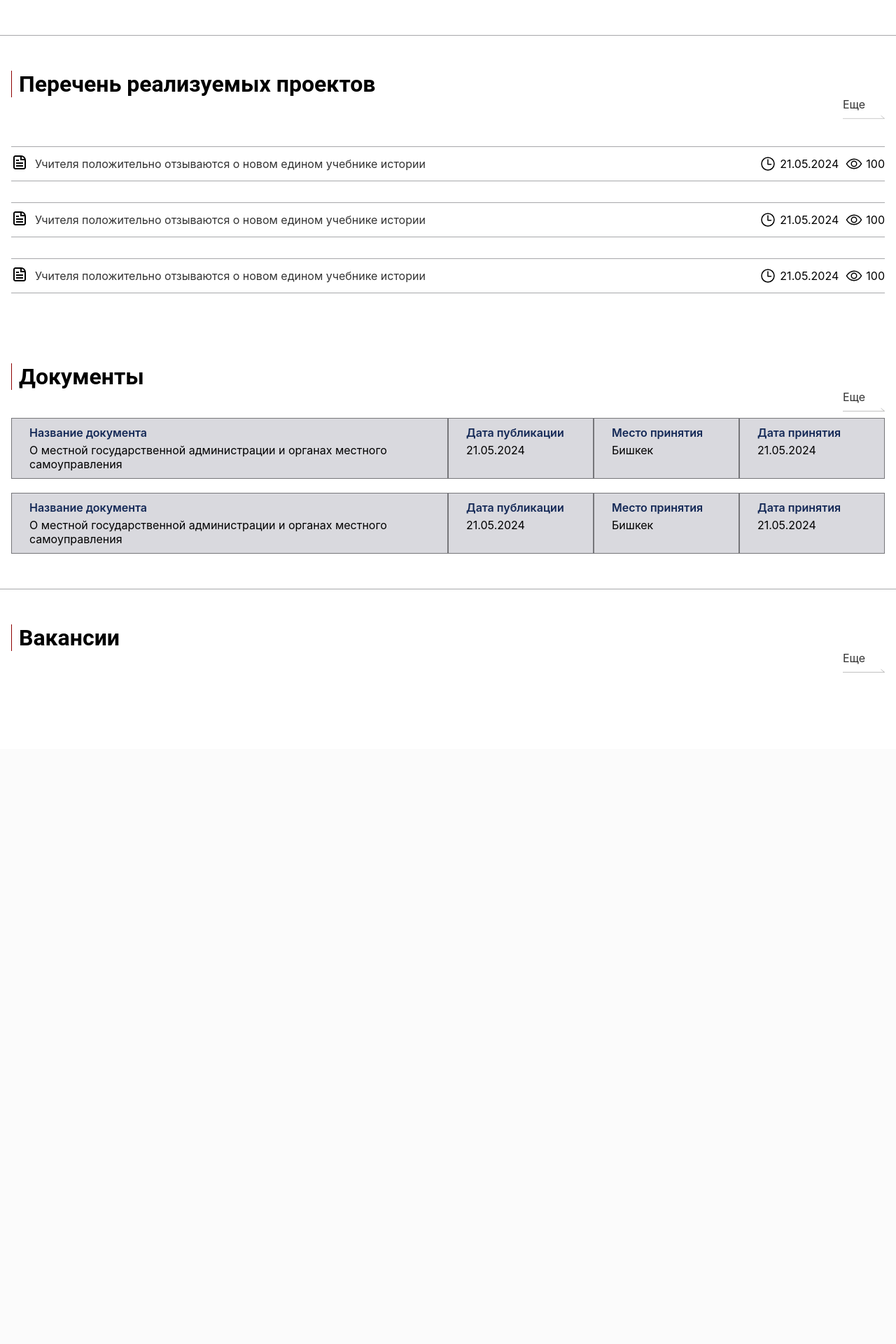
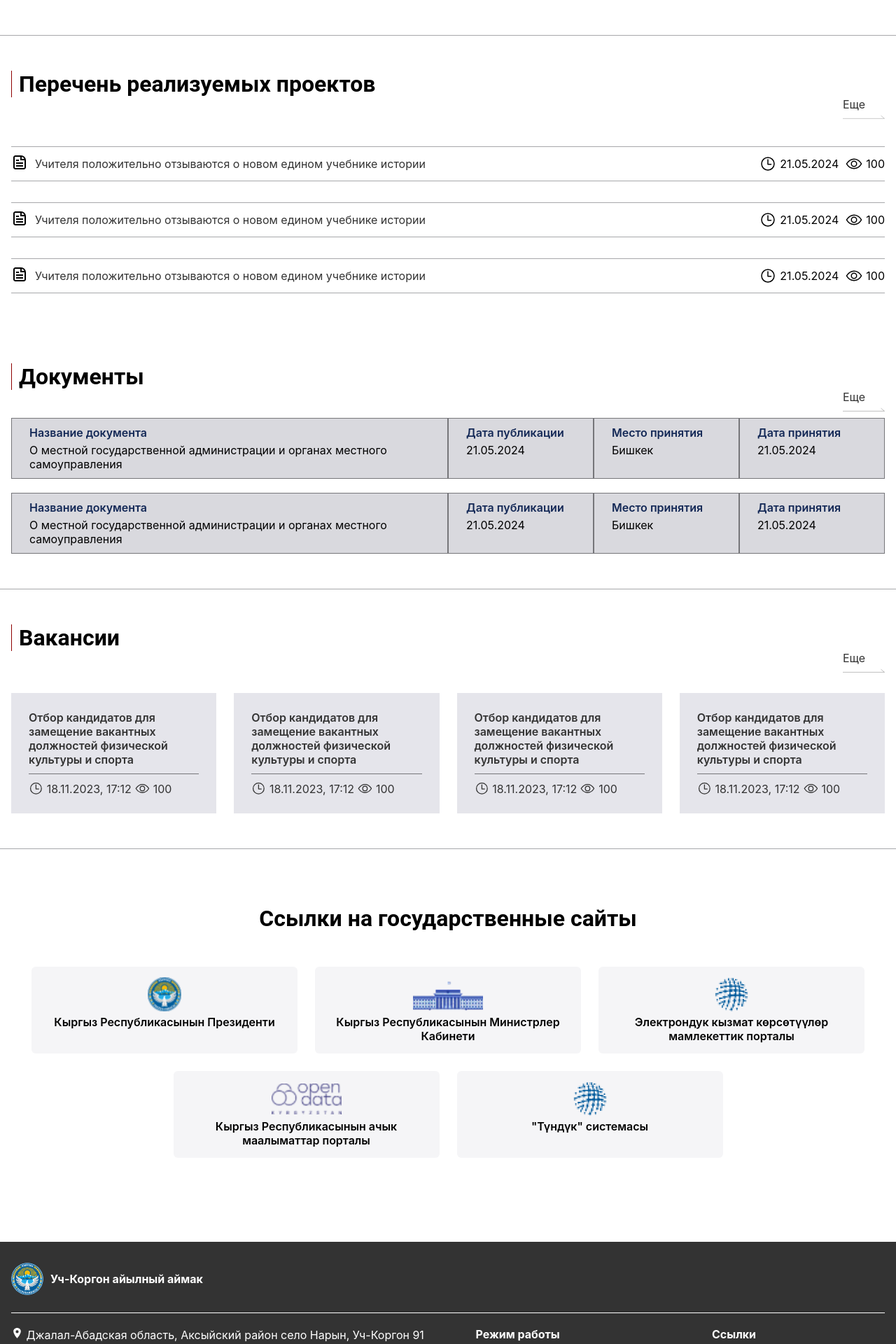
Before and after one commit to MamatovY/uch-korgon, a PHP site: page / in a window 1280 px wide. Shown: the part 1951-3871 px from the top of the page at 70% size. Before the commit the page ends 2912 px from the top, so only its background shows below. Run offline with PHP 8.4, Linux system fonts and the light colour scheme.

Commit message:
finis desktop

```diff
--- a/css/main.css
+++ b/css/main.css
@@ -289,4 +289,60 @@
 .vacancy__title {
   border-left: 1px solid #8E0000;
   padding-left: 10px;
+}
+.vacancy__items {
+  display: grid;
+  grid-template-columns: repeat(4, 1fr);
+  gap: 25px;
+  margin-top: 20px;
+}
+.vacancy__item {
+  background: #E5E5EB;
+  color: #333333;
+  padding: 25px;
+}
+.vacancy__text {
+  font-weight: 600;
+}
+.vacancy__line {
+  border-top: 1px solid #76767A;
+  margin: 10px 0;
+}
+
+.urls {
+  margin-top: 50px;
+  padding-top: 30px;
+  border-top: 1px solid #A7A8AB;
+}
+.urls__title {
+  text-align: center;
+  margin: 50px 0;
+}
+.urls__items {
+  display: -webkit-box;
+  display: -ms-flexbox;
+  display: flex;
+  -ms-flex-wrap: wrap;
+      flex-wrap: wrap;
+  -webkit-box-pack: center;
+      -ms-flex-pack: center;
+          justify-content: center;
+  gap: 25px;
+  margin-top: 20px;
+}
+.urls__item {
+  background: #F5F5F7;
+  text-align: center;
+  font-weight: 600;
+  width: 380px;
+  color: #000;
+  padding: 15px;
+  border-radius: 6px;
+}
+.urls__img {
+  width: 100px;
+  height: 50px;
+  margin: 0 auto;
+  -o-object-fit: contain;
+     object-fit: contain;
 }/*# sourceMappingURL=main.css.map */
--- a/css/style.css
+++ b/css/style.css
@@ -12,7 +12,6 @@ body {
   font-style: normal;
   color: #000;
   font-size: 16px;
-  padding-bottom: 100px;
 }
 @media (max-width: 1024px) {
   body {
@@ -460,4 +459,83 @@ area {
     -webkit-box-shadow: none;
             box-shadow: none;
   }
+}
+
+.footer {
+  margin-top: 120px;
+  background: rgb(51, 51, 51);
+  padding: 30px 0;
+  color: #FFF;
+  clear: left;
+}
+.footer__logo {
+  font-weight: 700;
+  display: -webkit-box;
+  display: -ms-flexbox;
+  display: flex;
+  -webkit-box-align: center;
+      -ms-flex-align: center;
+          align-items: center;
+  gap: 10px;
+  color: #FFF;
+}
+.footer__logo img {
+  width: 46px;
+  height: 46px;
+}
+.footer__logo span {
+  max-width: 70%;
+}
+.footer__content {
+  margin-top: 25px;
+  border-top: 1px solid #FFF;
+  padding-top: 20px;
+  display: -webkit-box;
+  display: -ms-flexbox;
+  display: flex;
+  -ms-flex-wrap: wrap;
+      flex-wrap: wrap;
+  -webkit-box-pack: justify;
+      -ms-flex-pack: justify;
+          justify-content: space-between;
+  gap: 30px;
+}
+.footer__item {
+  margin-bottom: 10px;
+  display: block;
+}
+.footer__item svg {
+  width: 17px;
+  height: 17px;
+}
+.footer a.footer__item {
+  display: -webkit-box;
+  display: -ms-flexbox;
+  display: flex;
+}
+.footer__title {
+  font-weight: 700;
+}
+.footer__metric img {
+  width: auto;
+  height: auto;
+}
+.footer__copyright {
+  font-size: 14px;
+  margin-top: 40px;
+  text-align: center;
+  color: rgba(255, 255, 255, 0.52);
+  font-weight: 500;
+  border-top: 1px solid rgba(255, 255, 255, 0.2);
+  padding-top: 20px;
+}
+@media (max-width: 1024px) {
+  .footer__copyright {
+    font-size: 12px;
+  }
+}
+@media (max-width: 768px) {
+  .footer__copyright {
+    font-size: 10px;
+  }
 }/*# sourceMappingURL=style.css.map */
--- a/index.html
+++ b/index.html
@@ -749,9 +749,253 @@
                         </svg>
                     </a>
                 </div>
+
+                <div class="vacancy__items">
+                    <a href='#' class="vacancy__item">
+                        <div class="vacancy__text">
+                            Отбор кандидатов для замещение вакантных должностей физической культуры и спорта
+                        </div>
+                        <div class="vacancy__line"></div>
+                        <div class="vacancy__date fic">
+                            <div class="fic">
+                                <svg stroke="currentColor" fill="currentColor" stroke-width="0" viewBox="0 0 512 512" height="1.3em" width="1.3em" xmlns="http://www.w3.org/2000/svg">
+                                    <path fill="none" stroke-miterlimit="10" stroke-width="32" d="M256 64C150 64 64 150 64 256s86 192 192 192 192-86 192-192S362 64 256 64z"></path>
+                                    <path fill="none" stroke-linecap="round" stroke-linejoin="round" stroke-width="32" d="M256 128v144h96"></path>
+                                </svg>
+
+                                <span>
+                                    18.11.2023, 17:12
+                                </span>
+                            </div>
+                            <div class="fic">
+                                <svg stroke="currentColor" fill="currentColor" stroke-width="0" viewBox="0 0 512 512" height="1.3em" width="1.3em" xmlns="http://www.w3.org/2000/svg">
+                                    <path fill="none" stroke-linecap="round" stroke-linejoin="round" stroke-width="32" d="M255.66 112c-77.94 0-157.89 45.11-220.83 135.33a16 16 0 0 0-.27 17.77C82.92 340.8 161.8 400 255.66 400c92.84 0 173.34-59.38 221.79-135.25a16.14 16.14 0 0 0 0-17.47C428.89 172.28 347.8 112 255.66 112z"></path>
+                                    <circle cx="256" cy="256" r="80" fill="none" stroke-miterlimit="10" stroke-width="32"></circle>
+                                </svg>
+                                <span>
+                                    100
+                                </span>
+                            </div>
+                        </div>
+                    </a>
+                    <a href='#' class="vacancy__item">
+                        <div class="vacancy__text">
+                            Отбор кандидатов для замещение вакантных должностей физической культуры и спорта
+                        </div>
+                        <div class="vacancy__line"></div>
+                        <div class="vacancy__date fic">
+                            <div class="fic">
+                                <svg stroke="currentColor" fill="currentColor" stroke-width="0" viewBox="0 0 512 512" height="1.3em" width="1.3em" xmlns="http://www.w3.org/2000/svg">
+                                    <path fill="none" stroke-miterlimit="10" stroke-width="32" d="M256 64C150 64 64 150 64 256s86 192 192 192 192-86 192-192S362 64 256 64z"></path>
+                                    <path fill="none" stroke-linecap="round" stroke-linejoin="round" stroke-width="32" d="M256 128v144h96"></path>
+                                </svg>
+
+                                <span>
+                                    18.11.2023, 17:12
+                                </span>
+                            </div>
+                            <div class="fic">
+                                <svg stroke="currentColor" fill="currentColor" stroke-width="0" viewBox="0 0 512 512" height="1.3em" width="1.3em" xmlns="http://www.w3.org/2000/svg">
+                                    <path fill="none" stroke-linecap="round" stroke-linejoin="round" stroke-width="32" d="M255.66 112c-77.94 0-157.89 45.11-220.83 135.33a16 16 0 0 0-.27 17.77C82.92 340.8 161.8 400 255.66 400c92.84 0 173.34-59.38 221.79-135.25a16.14 16.14 0 0 0 0-17.47C428.89 172.28 347.8 112 255.66 112z"></path>
+                                    <circle cx="256" cy="256" r="80" fill="none" stroke-miterlimit="10" stroke-width="32"></circle>
+                                </svg>
+                                <span>
+                                    100
+                                </span>
+                            </div>
+                        </div>
+                    </a>
+                    <a href='#' class="vacancy__item">
+                        <div class="vacancy__text">
+                            Отбор кандидатов для замещение вакантных должностей физической культуры и спорта
+                        </div>
+                        <div class="vacancy__line"></div>
+                        <div class="vacancy__date fic">
+                            <div class="fic">
+                                <svg stroke="currentColor" fill="currentColor" stroke-width="0" viewBox="0 0 512 512" height="1.3em" width="1.3em" xmlns="http://www.w3.org/2000/svg">
+                                    <path fill="none" stroke-miterlimit="10" stroke-width="32" d="M256 64C150 64 64 150 64 256s86 192 192 192 192-86 192-192S362 64 256 64z"></path>
+                                    <path fill="none" stroke-linecap="round" stroke-linejoin="round" stroke-width="32" d="M256 128v144h96"></path>
+                                </svg>
+
+                                <span>
+                                    18.11.2023, 17:12
+                                </span>
+                            </div>
+                            <div class="fic">
+                                <svg stroke="currentColor" fill="currentColor" stroke-width="0" viewBox="0 0 512 512" height="1.3em" width="1.3em" xmlns="http://www.w3.org/2000/svg">
+                                    <path fill="none" stroke-linecap="round" stroke-linejoin="round" stroke-width="32" d="M255.66 112c-77.94 0-157.89 45.11-220.83 135.33a16 16 0 0 0-.27 17.77C82.92 340.8 161.8 400 255.66 400c92.84 0 173.34-59.38 221.79-135.25a16.14 16.14 0 0 0 0-17.47C428.89 172.28 347.8 112 255.66 112z"></path>
+                                    <circle cx="256" cy="256" r="80" fill="none" stroke-miterlimit="10" stroke-width="32"></circle>
+                                </svg>
+                                <span>
+                                    100
+                                </span>
+                            </div>
+                        </div>
+                    </a>
+                    <a href='#' class="vacancy__item">
+                        <div class="vacancy__text">
+                            Отбор кандидатов для замещение вакантных должностей физической культуры и спорта
+                        </div>
+                        <div class="vacancy__line"></div>
+                        <div class="vacancy__date fic">
+                            <div class="fic">
+                                <svg stroke="currentColor" fill="currentColor" stroke-width="0" viewBox="0 0 512 512" height="1.3em" width="1.3em" xmlns="http://www.w3.org/2000/svg">
+                                    <path fill="none" stroke-miterlimit="10" stroke-width="32" d="M256 64C150 64 64 150 64 256s86 192 192 192 192-86 192-192S362 64 256 64z"></path>
+                                    <path fill="none" stroke-linecap="round" stroke-linejoin="round" stroke-width="32" d="M256 128v144h96"></path>
+                                </svg>
+
+                                <span>
+                                    18.11.2023, 17:12
+                                </span>
+                            </div>
+                            <div class="fic">
+                                <svg stroke="currentColor" fill="currentColor" stroke-width="0" viewBox="0 0 512 512" height="1.3em" width="1.3em" xmlns="http://www.w3.org/2000/svg">
+                                    <path fill="none" stroke-linecap="round" stroke-linejoin="round" stroke-width="32" d="M255.66 112c-77.94 0-157.89 45.11-220.83 135.33a16 16 0 0 0-.27 17.77C82.92 340.8 161.8 400 255.66 400c92.84 0 173.34-59.38 221.79-135.25a16.14 16.14 0 0 0 0-17.47C428.89 172.28 347.8 112 255.66 112z"></path>
+                                    <circle cx="256" cy="256" r="80" fill="none" stroke-miterlimit="10" stroke-width="32"></circle>
+                                </svg>
+                                <span>
+                                    100
+                                </span>
+                            </div>
+                        </div>
+                    </a>
+                </div>
+            </div>
+        </section>
+
+        <section class="urls">
+            <div class="container">
+
+
+                <h2 class="urls__title">
+                    Ссылки на государственные сайты
+                </h2>
+
+
+                <div class="urls__items">
+                    <a href="https://www.president.kg/" class="urls__item">
+                        <img src="assets/img/gerb.png" alt="Кабинет Министров Кыргызской Республики" class="urls__img">
+                        <div class="urls__text">
+                            Кыргыз Республикасынын Президенти
+                        </div>
+                    </a>
+                    <a href="https://www.gov.kg/" class="urls__item">
+                        <img src="assets/img/govkg.png" alt="Кабинет Министров Кыргызской Республики" class="urls__img">
+                        <div class="urls__text">
+                            Кыргыз Республикасынын Министрлер Кабинети
+                        </div>
+                    </a>
+                    <a href="https://portal.tunduk.kg/" class="urls__item">
+                        <img src="assets/img/tunduk.png" alt="Кабинет Министров Кыргызской Республики" class="urls__img">
+                        <div class="urls__text">
+                            Электрондук кызмат көрсөтүүлөр мамлекеттик порталы
+                        </div>
+                    </a>
+                    <a href="https://www.data.gov.kg/" class="urls__item">
+                        <img src="assets/img/opendata.png" alt="Кабинет Министров Кыргызской Республики" class="urls__img">
+                        <div class="urls__text">
+                            Кыргыз Республикасынын ачык маалыматтар порталы
+                        </div>
+                    </a>
+                    <a href="https://tunduk.gov.kg/" class="urls__item">
+                        <img src="assets/img/tunduk.png" alt="Кабинет Министров Кыргызской Республики" class="urls__img">
+                        <div class="urls__text">
+                            "Түндүк" системасы
+                        </div>
+                    </a>
+                </div>
             </div>
         </section>
     </main>
+
+    <footer class="footer">
+        <div class="container">
+            <a href='#' class="footer__logo">
+                <img src="assets/img/gerb-icon.png" alt="logo">
+                <span>
+                    Уч-Коргон айылный аймак
+                </span>
+            </a>
+            <div class="footer__content">
+                <div class="footer__block">
+                    <div class="footer__item">
+                        <svg stroke="currentColor" fill="currentColor" stroke-width="0" viewBox="0 0 512 512" height="1em" width="1em" xmlns="http://www.w3.org/2000/svg">
+                            <path d="M256 32C167.67 32 96 96.51 96 176c0 128 160 304 160 304s160-176 160-304c0-79.49-71.67-144-160-144zm0 224a64 64 0 1 1 64-64 64.07 64.07 0 0 1-64 64z"></path>
+                        </svg>
+
+                        <span>
+                            Джалал-Абадская область, Аксыйский район село Нарын, Уч-Коргон 91
+                        </span>
+                    </div>
+                    <div class="footer__item">
+                        <svg width="17" height="14" viewBox="0 0 17 14" fill="none" xmlns="http://www.w3.org/2000/svg" xmlns:xlink="http://www.w3.org/1999/xlink">
+
+                            <path id="Vector" d="M14.75 3.16L8.09 7.33L1.42 3.16L1.42 1.5L8.09 5.66L14.75 1.5L14.75 3.16ZM14.75 -0.17L1.42 -0.17C0.49 -0.17 -0.25 0.57 -0.25 1.5L-0.25 11.5C-0.25 11.94 -0.07 12.36 0.24 12.67C0.55 12.99 0.98 13.16 1.42 13.16L14.75 13.16C15.19 13.16 15.62 12.99 15.93 12.67C16.24 12.36 16.42 11.94 16.42 11.5L16.42 1.5C16.42 0.57 15.67 -0.17 14.75 -0.17Z" fill="#FFF"
+                                                                                                                                                                                                                                    fill-opacity="1.000000" fill-rule="nonzero" />
+                        </svg>
+                        <span>
+                            aksy.gmail.com
+                        </span>
+                    </div>
+                    <div class="footer__item">
+                        <svg width="15.000000" height="15.000000" viewBox="0 0 15 15" fill="none" xmlns="http://www.w3.org/2000/svg" xmlns:xlink="http://www.w3.org/1999/xlink">
+                            <path id="Vector" d="M2.2 6.49C3.4 8.85 5.33 10.78 7.69 11.98L9.53 10.14C9.76 9.91 10.08 9.85 10.38 9.94C11.31 10.25 12.31 10.41 13.35 10.41C13.57 10.41 13.78 10.5 13.94 10.66C14.1 10.81 14.18 11.02 14.18 11.25L14.18 14.16C14.18 14.38 14.1 14.59 13.94 14.75C13.78 14.91 13.57 15 13.35 15C9.59 15 5.99 13.5 3.33 10.85C0.68 8.19 -0.82 4.59 -0.82 0.83C-0.82 0.61 -0.73 0.4 -0.57 0.24C-0.41 0.08 -0.2 0 0.02 0L2.93 0C3.16 0 3.37 0.08 3.52 0.24C3.68 0.4 3.77 0.61 3.77 0.83C3.77 1.87 3.93 2.87 4.24 3.8C4.33 4.1 4.27 4.42 4.04 4.65L2.2 6.49Z"
+                                                                                                                                                                                                                                    fill="#FFF" fill-opacity="1.000000" fill-rule="nonzero" />
+                        </svg>
+
+                        <span>
+                            +996 (312) 32-30-70
+                        </span>
+                    </div>
+                    <div class="footer__metric">
+                        <img src="https://www.net.kg/img.php?id=7209&amp;refer=&amp;page=https%3A//www.bekmoldo-ao.gov.kg/ky/&amp;c=yes&amp;java=now&amp;razresh=1600x900&amp;cvet=24&amp;jscript=1.3&amp;rand=0.4674035980123519" border="0" alt="WWW.NET.KG" width="88" height="31">
+                    </div>
+                </div>
+
+                <div class="footer__block">
+                    <div class="footer__item footer__title">
+                        Режим работы
+                    </div>
+                    <div class="footer__item">
+                        Понедельник-Пятница
+                    </div>
+                    <div class="footer__item">
+                        08:30-17:30
+                    </div>
+                    <div class="footer__item">
+                        Перерыв 12:00-13:00
+                    </div>
+                    <div class="footer__item">
+                        Выходной: Суббота-Воскресенье
+                    </div>
+                    <a href="#" class="footer__item">
+                        Интернет-приемная
+                    </a>
+                </div>
+
+                <div class="footer__block">
+                    <div class="footer__item footer__title">
+                        Ссылки
+                    </div>
+                    <a href="#" class="footer__item">
+                        Карта сайта
+                    </a>
+                    <a href="#" class="footer__item">
+                        Политика конфиденциальности
+                    </a>
+                    <a href="#" class="footer__item">
+                        Часто задаваемые вопросы
+                    </a>
+                </div>
+            </div>
+
+        </div>
+        <div class="footer__copyright">
+            <div class="container">
+                Айыл окмоту Уч-Коргонского айылного аймака | © 2023-2024
+            </div>
+        </div>
+    </footer>
     <script src="js/jquery.js"></script>
     <script type="text/javascript" src="slick/slick.min.js"></script>
     <script src="js/main.js"></script>
--- a/js/main.js
+++ b/js/main.js
@@ -15,27 +15,6 @@ $('.actually__slider').slick({
 
 
 
-
-$('.urls__items').slick({
-    arrows: false,
-    dots: true,
-    slidesToShow: 5,
-    slidesToScroll: 1,
-    responsive: [
-        {
-            breakpoint: 1024,
-            settings: {
-                slidesToShow: 3
-            }
-        },
-        {
-            breakpoint: 525,
-            settings: {
-                slidesToShow: 1
-            }
-        }
-    ]
-});
 
 
 $('.newsMore__mainSlide').slick({
--- a/scss/main.scss
+++ b/scss/main.scss
@@ -318,4 +318,63 @@
         border-left: 1px solid $color2;
         padding-left: 10px;
     }
+
+    &__items {
+        display: grid;
+        grid-template-columns: repeat(4, 1fr);
+        gap: 25px;
+        margin-top: 20px;
+    }
+
+    &__item {
+        background: #E5E5EB;
+        color: #333333;
+        padding: 25px;
+    }
+
+    &__text {
+        font-weight: 600;
+    }
+
+    &__line {
+        border-top: 1px solid #76767A;
+        margin: 10px 0;
+    }
 }
+
+.urls {
+    margin-top: 50px;
+    padding-top: 30px;
+    border-top: 1px solid #A7A8AB;
+
+    &__title {
+        text-align: center;
+        margin: 50px 0;
+
+    }
+
+    &__items {
+        display: flex;
+        flex-wrap: wrap;
+        justify-content: center;
+        gap: 25px;
+        margin-top: 20px;
+    }
+
+    &__item {
+        background: #F5F5F7;
+        text-align: center;
+        font-weight: 600;
+        width: 380px;
+        color: #000;
+        padding: 15px;
+        border-radius: 6px;
+    }
+
+    &__img {
+        width: 100px;
+        height: 50px;
+        margin: 0 auto;
+        object-fit: contain;
+    }
+}
--- a/scss/style.scss
+++ b/scss/style.scss
@@ -13,7 +13,6 @@ body {
     font-style: normal;
     color: #000;
     font-size: 16px;
-    padding-bottom: 100px;
 
     @media (max-width:1024px) {
         font-size: 14px;
@@ -501,3 +500,90 @@ area {
 
     }
 }
+
+
+.footer {}
+
+.footer {
+    margin-top: 120px;
+    background: rgb(51, 51, 51);
+    padding: 30px 0;
+    color: #FFF;
+    clear: left;
+
+    &__logo {
+        font-weight: 700;
+        display: flex;
+        align-items: center;
+        gap: 10px;
+        color: #FFF;
+
+        img {
+            width: 46px;
+            height: 46px;
+        }
+
+        span {
+            max-width: 70%;
+        }
+    }
+
+    &__content {
+        margin-top: 25px;
+        border-top: 1px solid #FFF;
+        padding-top: 20px;
+        display: flex;
+        flex-wrap: wrap;
+        justify-content: space-between;
+        gap: 30px;
+    }
+
+    &__item {
+        margin-bottom: 10px;
+        display: block;
+
+        svg {
+            width: 17px;
+            height: 17px;
+        }
+    }
+
+    a.footer__item {
+        display: flex;
+    }
+
+    &__title {
+        font-weight: 700;
+    }
+
+    &__metric {
+
+        img {
+            width: auto;
+            height: auto;
+        }
+    }
+
+    &__copyright {
+        font-size: 14px;
+        margin-top: 40px;
+        text-align: center;
+        color: rgba($color: #FFF, $alpha: 0.52);
+        font-weight: 500;
+        border-top: 1px solid rgba(255, 255, 255, 0.2);
+        padding-top: 20px;
+    }
+
+
+    @media (max-width:1024px) {
+        &__copyright {
+            font-size: 12px;
+        }
+    }
+
+    @media (max-width:768px) {
+        &__copyright {
+            font-size: 10px;
+        }
+    }
+}
```
Also changed, not shown: assets/img/banner1.jpeg (deleted), assets/img/banner2.jpeg (deleted), assets/img/govkg.png, assets/img/opendata.png, assets/img/tunduk.png, 2 other files.
